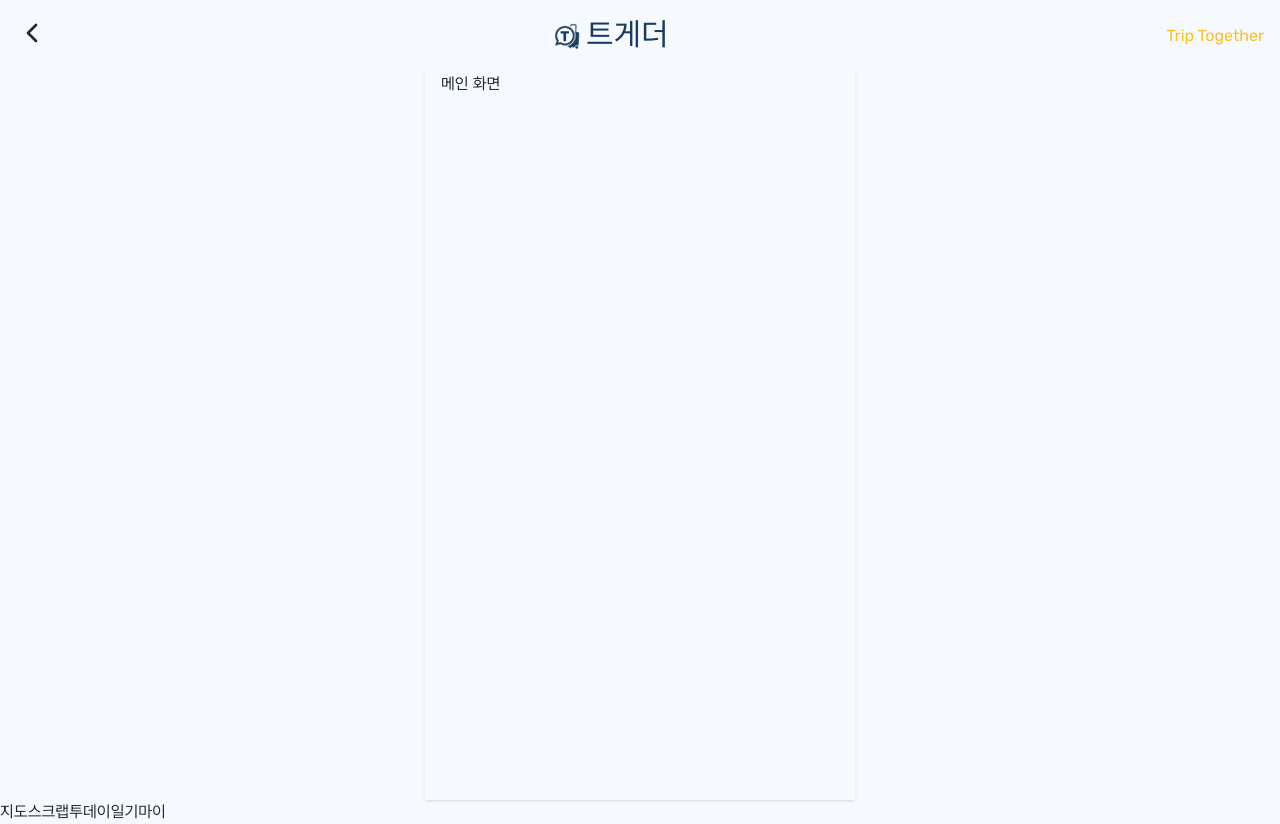
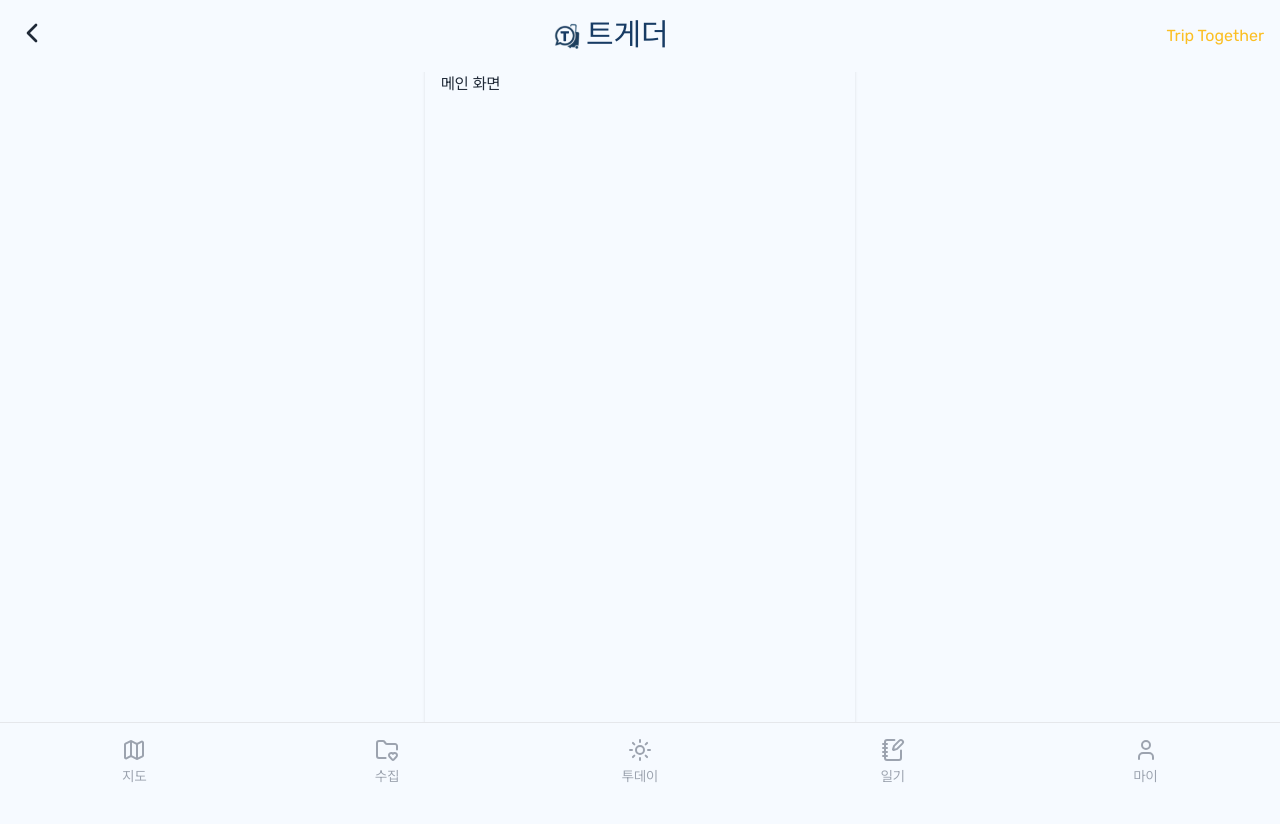
Before and after one commit to yujinnieOhh/T-gether, a Next.js app: page / in a window 1280 px wide. After the commit the page ends 800 px from the top, so only its background shows below. Built offline with nearby package versions, Linux system fonts and the light colour scheme; a web font is replaced by a local one.

Commit message:
feat: [FE-03] Implement BottomNav component (하단 네비게이션 컴포넌트 구현)

```diff
--- a/app/page.tsx
+++ b/app/page.tsx
@@ -6,7 +6,6 @@ export default function Home() {
   return (
     <main>
       <TopHeader />
-
       <PageWrapper>
         <div>
           <p>메인 화면</p>
--- a/components/common/BottomNav.tsx
+++ b/components/common/BottomNav.tsx
@@ -1,21 +1,50 @@
+"use client";
+import Link from "next/link";
+import { usePathname } from "next/navigation";
+import { Map, FolderHeart, Sun, NotebookPen, User } from "lucide-react";
+import { cn } from "@/lib/utils";
+
+const NAV_ITEMS = [
+  { id: "MAP", label: "지도", path: "/map", icon: Map },
+  { id: "SCR", label: "수집", path: "/scrap", icon: FolderHeart },
+  { id: "TDY", label: "투데이", path: "/today", icon: Sun },
+  { id: "DIR", label: "일기", path: "/diary", icon: NotebookPen },
+  { id: "MY", label: "마이", path: "/mypage", icon: User },
+];
+
 export default function BottomNav() {
+  const pathname = usePathname();
+
   return (
-    <main className="flex">
-      <div>
-        <p>지도</p>
-      </div>
-      <div>
-        <p>스크랩</p>
-      </div>
-      <div>
-        <p>투데이</p>
-      </div>
-      <div>
-        <p>일기</p>
-      </div>
-      <div>
-        <p>마이</p>
-      </div>
-    </main>
+    <nav className="fixed bottom-0 left-1/2 -translate-x-1/2 w-full h-[78px] bg-background border-t border-border flex items-center justify-around px-8 z-50">
+      {NAV_ITEMS.map((item) => {
+        const isActive = pathname.startsWith(item.path);
+        const Icon = item.icon;
+
+        return (
+          <Link
+            key={item.id}
+            href={item.path}
+            className="flex flex-col items-center justify-center gap-4 w-full h-full"
+          >
+            <Icon
+              size={24}
+              className={cn(
+                "transition-colors",
+                isActive ? "text-text-main" : "text-text-sub"
+              )}
+            />
+            <span
+              className={cn(
+                "text-sm transition-colors",
+                isActive ? "text-text-main" : "text-text-sub"
+              )}
+            >
+              {item.label}
+            </span>
+          </Link>
+        );
+      })}
+    </nav>
   );
 }
```
Also changed, not shown: components/common/logo-icon.png (deleted).
